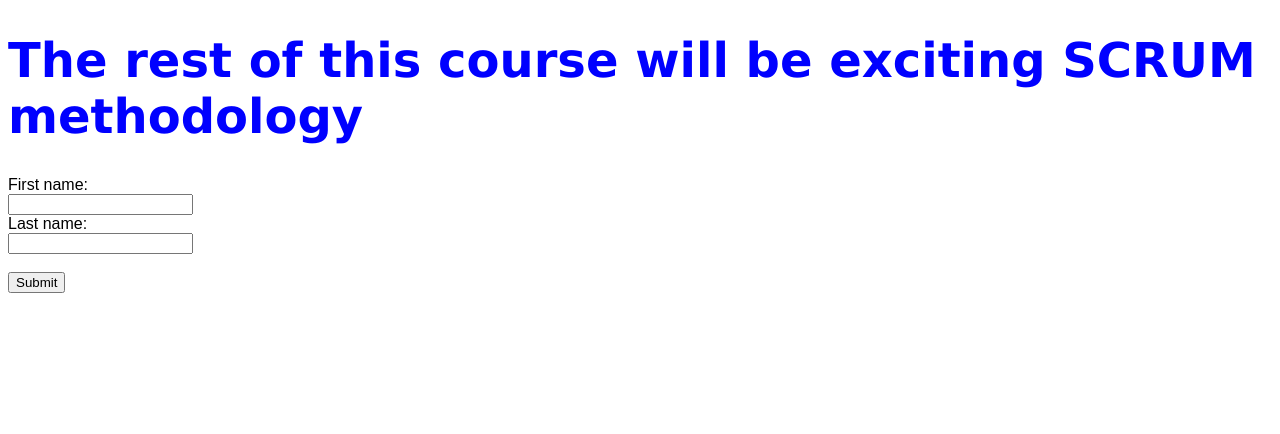
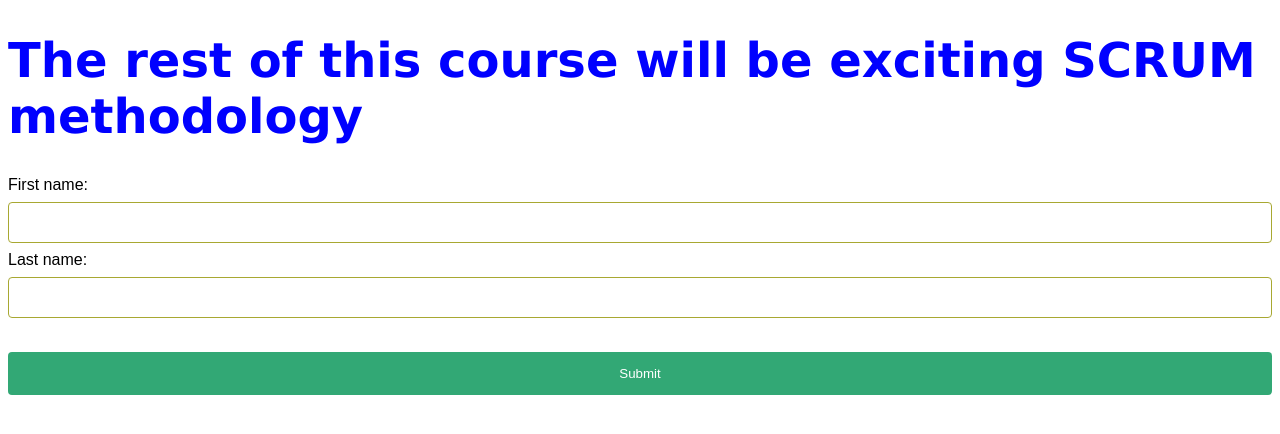
Before and after one commit to TimoMikkeli/SDPTask4B, a plain HTML site: page wwwroot/index.html in a window 1280 px wide. Drawn offline with Linux system fonts and the light colour scheme.

Commit message:
updated styles.css in GitHub

```diff
--- a/wwwroot/styles.css
+++ b/wwwroot/styles.css
@@ -6,3 +6,33 @@ h1 {
     font-family: verdana;
     font-size: 300%;
 }
+input[type=text], select {
+    width: 100%;
+    padding: 12px 20px;
+    margin: 8px 0;
+    display: inline-block;
+    border: 1px solid #a8a832;
+    border-radius: 4px;
+    box-sizing: border-box;
+}
+
+input[type=submit] {
+    width: 100%;
+    background-color: #32a875;
+    color: white;
+    padding: 14px 20px;
+    margin: 8px 0;
+    border: none;
+    border-radius: 4px;
+    cursor: pointer;
+}
+
+    input[type=submit]:hover {
+        background-color: #45a049;
+    }
+
+div {
+    border-radius: 5px;
+    background-color: #f2f2f2;
+    padding: 20px;
+}
```
